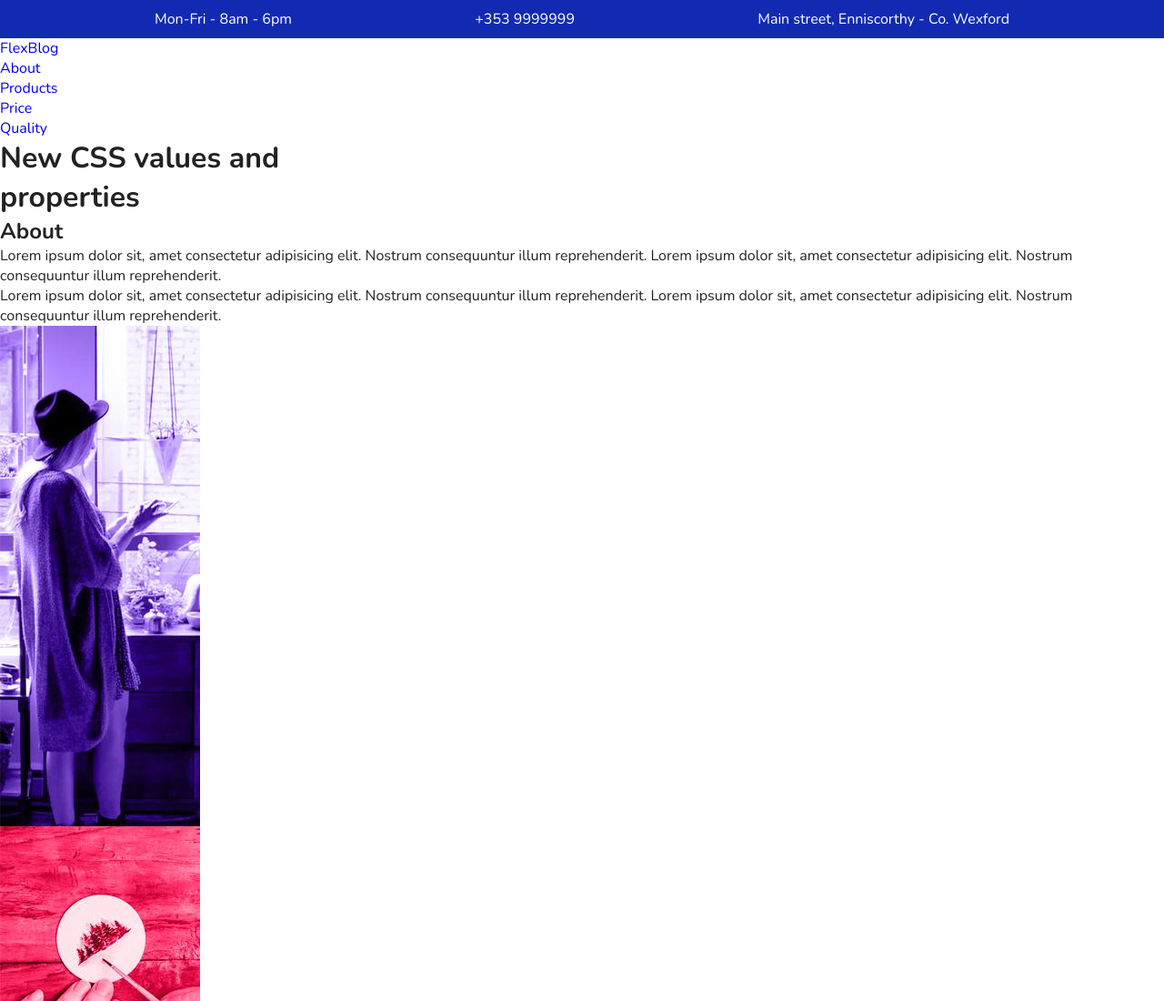
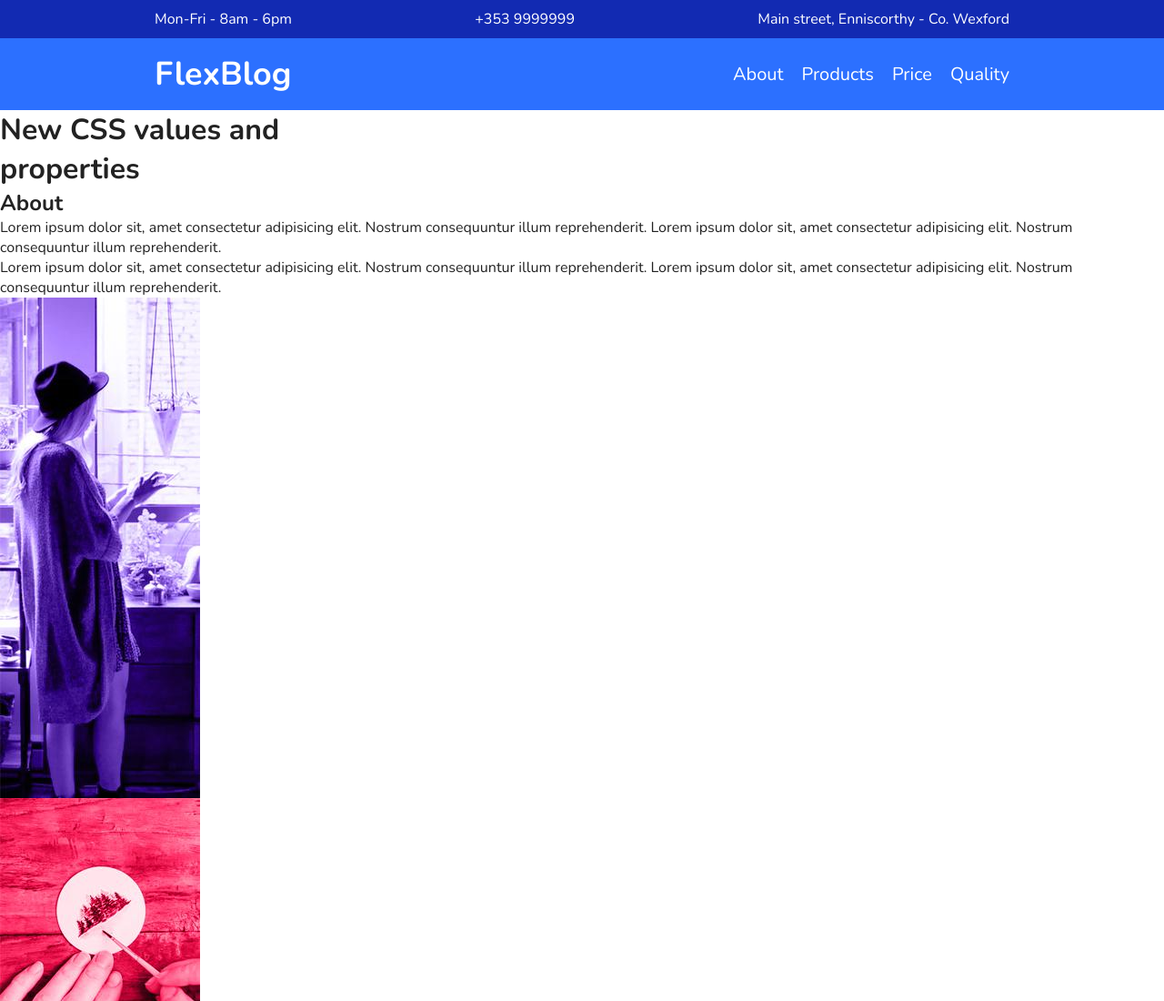
Before and after one commit to williampgdias/flexblog, a plain HTML site: page index.html in a window 1280 px wide. Shown: the top 1100 px of the page at 91% size. Drawn offline with nearby package versions, Linux system fonts and the light colour scheme.

Commit message:
CSS Superinfo Menu

```diff
--- a/index.html
+++ b/index.html
@@ -25,7 +25,7 @@
         <a href="#">FlexBlog</a>
       </div>
 
-      <nav>
+      <nav class="menu-nav">
         <ul>
           <li><a href="#about">About</a></li>
           <li><a href="#products">Products</a></li>
--- a/style.css
+++ b/style.css
@@ -57,3 +57,44 @@ img {
 .superinfo a {
   color: #fff;
 }
+
+/* MENU */
+
+.menu-bg {
+  background: #2c70ff;
+}
+
+.menu {
+  display: flex;
+  flex-wrap: wrap;
+  justify-content: space-between;
+  align-items: center;
+  max-width: 960px;
+  margin: 0 auto;
+  padding: 15px 0;
+}
+
+.menu a {
+  color: #fff;
+}
+
+.menu-logo a {
+  font-size: 2.25rem;
+  font-weight: bold;
+  margin: 0 10px;
+}
+
+.menu-nav ul {
+  display: flex;
+  flex-wrap: wrap;
+}
+
+.menu-nav a {
+  display: block;
+  font-size: 1.25rem;
+  padding: 10px;
+}
+
+.menu-nav a:hover {
+  color: #122ab2;
+}
```
